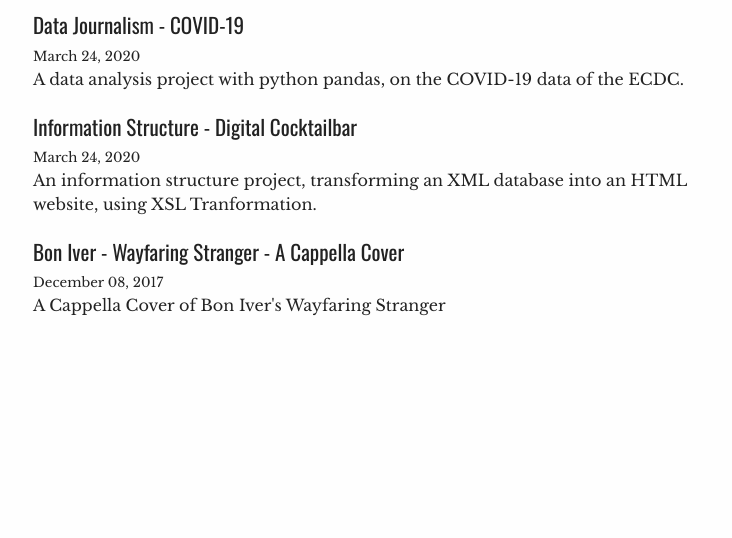
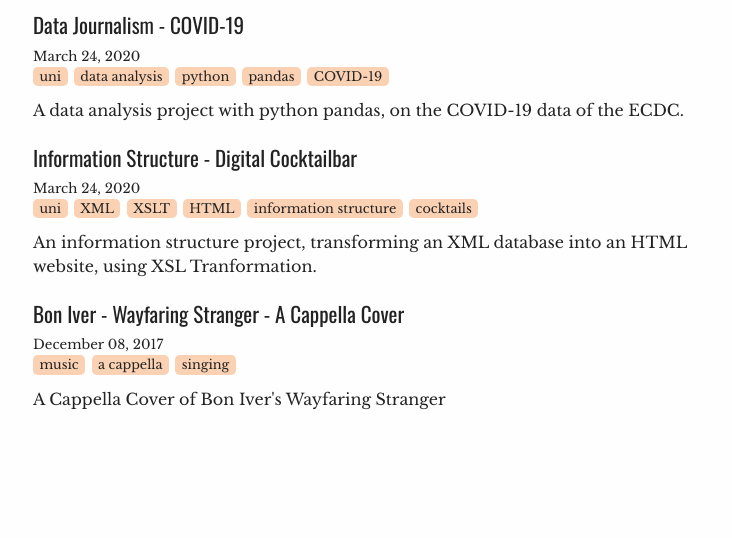
Before and after one commit to wohfab/fabianwohlgemuth.de, a Gatsby site: page /projects in a window 1280 px wide. Shown: the part 259-797 px from the top of the page, without its empty margins (265-997 px from the left). Built offline with nearby package versions, Linux system fonts and the light colour scheme; Gatsby itself is replaced by a stand-in of ours; some packages are replaced by stand-ins of ours; a web font is replaced by a local one.

Commit message:
tags display

```diff
--- a/src/pages/projects.js
+++ b/src/pages/projects.js
@@ -35,6 +35,11 @@
                   </Link>
                 </h3>
                 <small>{node.frontmatter.date}</small>
+                <ul class="project-tags">
+                  {node.frontmatter.tags.map((tag) => { return(
+                    <li>{tag}</li>
+                  )})}
+                </ul>
                 <p
                   dangerouslySetInnerHTML={{
                     __html: node.frontmatter.description || node.excerpt,
@@ -72,6 +77,7 @@
             date(formatString: "MMMM DD, YYYY")
             title
             description
+            tags
           }
         }
       }
--- a/src/styles/global.scss
+++ b/src/styles/global.scss
@@ -81,6 +81,28 @@
   font-size: 1rem;
 }
 
+ul {
+  &.project-tags {
+    list-style: none;
+    margin: 0;
+
+    display: flex;
+
+    li {
+      font-size: .8rem;
+      color: $light-fg;
+      background-color: $accent-color-light;
+      padding: 0 .4rem;
+      margin-right: .4rem;
+      border-radius: .3rem;
+    }
+  }
+}
+
+
+
+
+
 
 /** DARK THEME **/
 body.dark {
@@ -101,4 +123,12 @@
       box-shadow: inset 0 -1.125em 0 $accent-color-dark;
     }
   }
+
+  ul {
+    &.project-tags {
+      li {
+        color: $dark-fg;
+      }
+    }
+  }
 }
```
Also changed, not shown: src/templates/project.js (+7 -0 lines).
